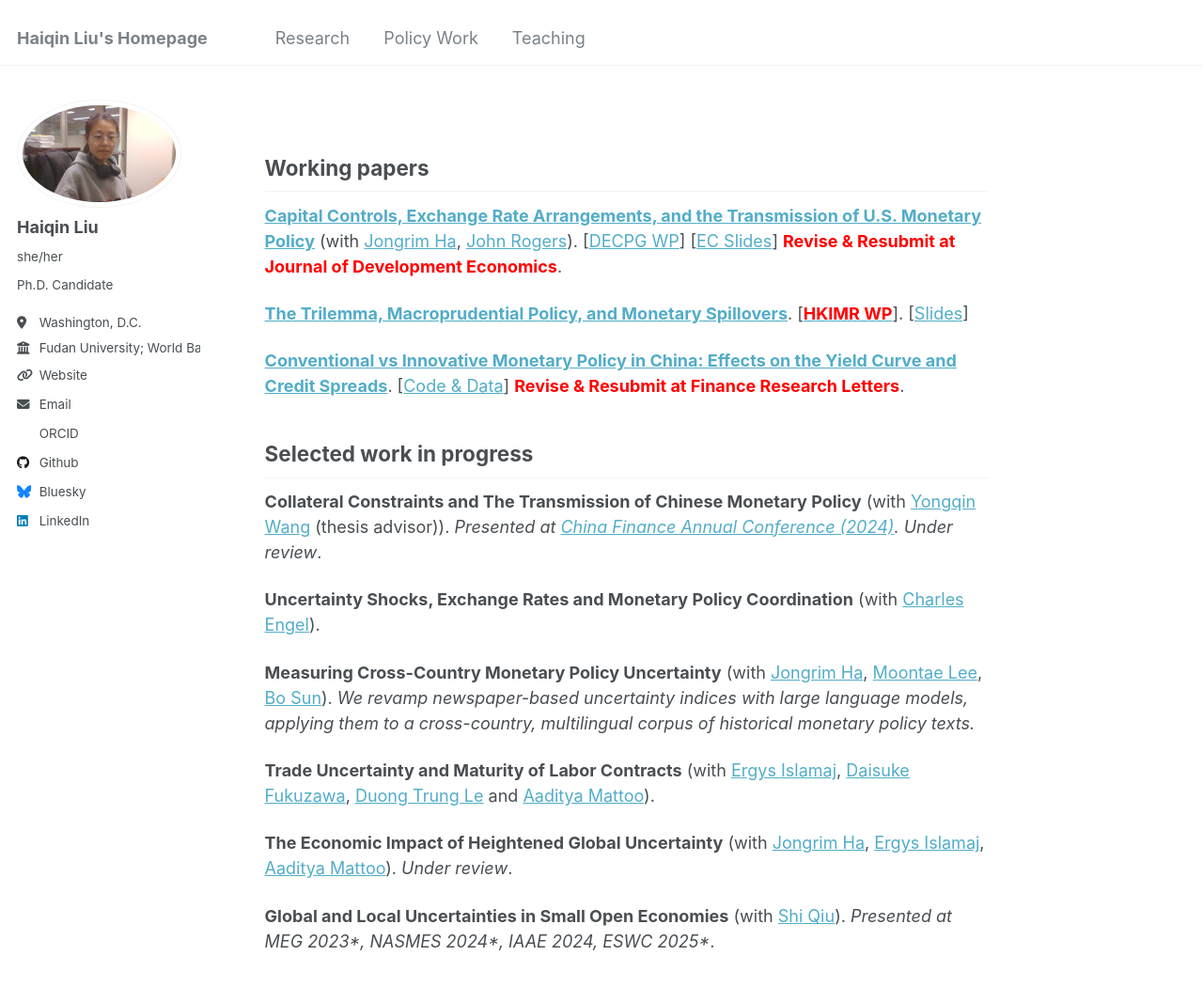
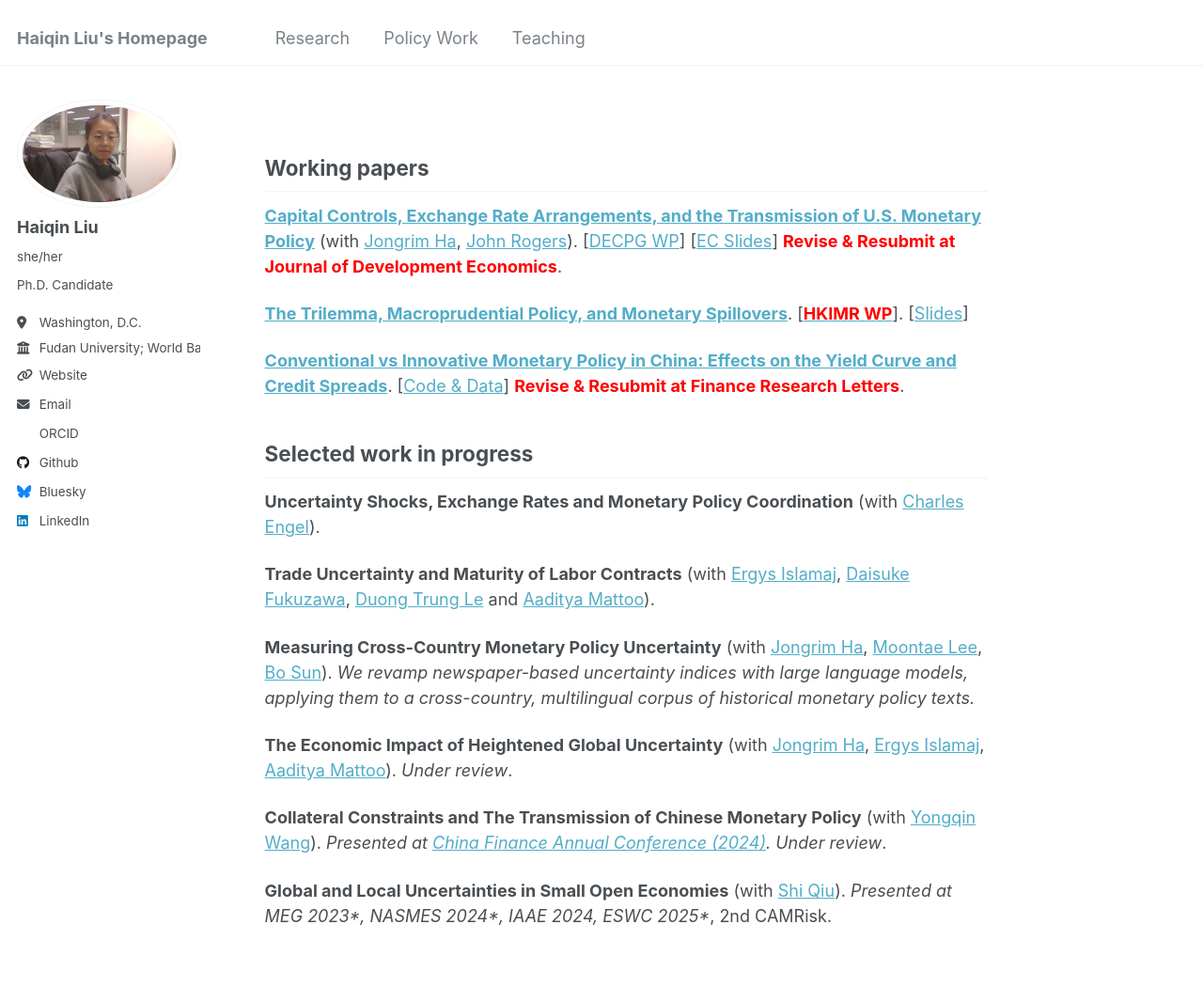
Before and after one commit to liuhaiqinFDU/liuhaiqinFDU.github.io, a Jekyll site: the page built from research.md, in a window 1280 px wide and 1227 px high. Shown: the top 1050 px of the window at 94% size. Built offline with Jekyll 4.4.1, drawn with Linux system fonts in a browser that asks for light colours; some web fonts are replaced.

Commit message:
Update research.md

```diff
--- a/research.md
+++ b/research.md
@@ -19,22 +19,22 @@ title: ""
 
 ## Selected work in progress
 
-**Collateral Constraints and The Transmission of Chinese Monetary Policy** (with [Yongqin Wang](https://fisf.fudan.edu.cn/en_show-112-156.html) (thesis advisor)). *Presented at [China Finance Annual Conference (2024)](http://www.jryj.org.cn/CN/news/news104.shtml).* *Under review*.
+**Uncertainty Shocks, Exchange Rates and Monetary Policy Coordination** (with [Charles Engel](https://users.ssc.wisc.edu/~cengel/)).
 
-**Uncertainty Shocks, Exchange Rates and Monetary Policy Coordination** (with [Charles Engel](https://users.ssc.wisc.edu/~cengel/)).
+**Trade Uncertainty and Maturity of Labor Contracts** (with [Ergys Islamaj](https://www.worldbank.org/en/about/people/e/ergys-islamaj), [Daisuke Fukuzawa](https://www.worldbank.org/en/about/people/d/daisuke-fukuzawa), [Duong Trung Le](https://sites.google.com/view/duongle/home) and [Aaditya Mattoo](https://www.worldbank.org/en/about/people/a/aaditya-mattoo)).
 
 **Measuring Cross-Country Monetary Policy Uncertainty** (with [Jongrim Ha](https://www.jongrimha.com/), [Moontae Lee](https://business.uic.edu/profiles/lee-moontae/), [Bo Sun](https://sites.google.com/site/bosun09/home)).
 *We revamp newspaper-based uncertainty indices with large language models, applying them to a cross-country, multilingual corpus of historical monetary policy texts.*
 
 <!-- **Fragmented Uncertainty Spillovers** (with [Jongrim Ha](https://www.jongrimha.com/)). [<font color="red">new draft coming soon!</font>] *We study how uncertainty originating from trade partners propagates through global value chains.*-->
 
-**Trade Uncertainty and Maturity of Labor Contracts** (with [Ergys Islamaj](https://www.worldbank.org/en/about/people/e/ergys-islamaj), [Daisuke Fukuzawa](https://www.worldbank.org/en/about/people/d/daisuke-fukuzawa), [Duong Trung Le](https://sites.google.com/view/duongle/home) and [Aaditya Mattoo](https://www.worldbank.org/en/about/people/a/aaditya-mattoo)).
+**The Economic Impact of Heightened Global Uncertainty** (with [Jongrim Ha](https://www.jongrimha.com/), [Ergys Islamaj](https://www.worldbank.org/en/about/people/e/ergys-islamaj), [Aaditya Mattoo](https://www.worldbank.org/en/about/people/a/aaditya-mattoo)). *Under review*. <!-- *Scheduled to present: [[EAEA 2025](https://www.eaeaweb.com/)\*] We examine how global uncertainty transmits to EMDEs from micro to macro.* -->
 
-**The Economic Impact of Heightened Global Uncertainty** (with [Jongrim Ha](https://www.jongrimha.com/), [Ergys Islamaj](https://www.worldbank.org/en/about/people/e/ergys-islamaj), [Aaditya Mattoo](https://www.worldbank.org/en/about/people/a/aaditya-mattoo)). *Under review*. <!-- *Scheduled to present: [[EAEA 2025](https://www.eaeaweb.com/)\*] We examine how global uncertainty transmits to EMDEs from micro to macro.* -->
+**Collateral Constraints and The Transmission of Chinese Monetary Policy** (with [Yongqin Wang](https://fisf.fudan.edu.cn/en_show-112-156.html)). *Presented at [China Finance Annual Conference (2024)](http://www.jryj.org.cn/CN/news/news104.shtml).* *Under review*.
 
 <!-- **The Excess Bond Premium and Monetary Policy Transmission in China** (with [Chenyu Mao](https://sites.google.com/view/chenyu-sophia-mao/home-page)). [<font color="red">new draft coming soon!</font>] *We build an SOE-adjusted EBP index for China and quantify its marginal effect on multi-dimensional PBoC shocks identified from distributional properties.* -->
 
-**Global and Local Uncertainties in Small Open Economies** (with [Shi Qiu](https://sites.google.com/view/shiqiu/home)). *Presented at MEG 2023\*, NASMES 2024\*, IAAE 2024, ESWC 2025\**. <!-- *Using natural disasters as instruments, we estimate the causal impact of domestic uncertainty across AEs and EMDEs.* -->
+**Global and Local Uncertainties in Small Open Economies** (with [Shi Qiu](https://sites.google.com/view/shiqiu/home)). *Presented at MEG 2023\*, NASMES 2024\*, IAAE 2024, ESWC 2025\**, 2nd CAMRisk. <!-- *Using natural disasters as instruments, we estimate the causal impact of domestic uncertainty across AEs and EMDEs.* -->
 
 <!-- We build the EBP index for China adjusted for [Geng and Pan’s (2024)](https://onlinelibrary.wiley.com/doi/10.1111/jofi.13380) SOE premium.-->
 
```
